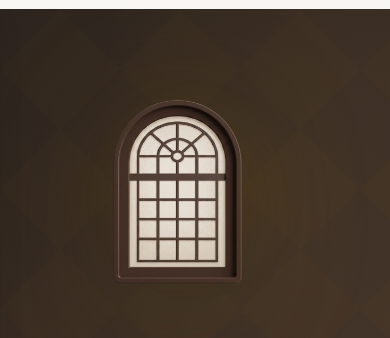
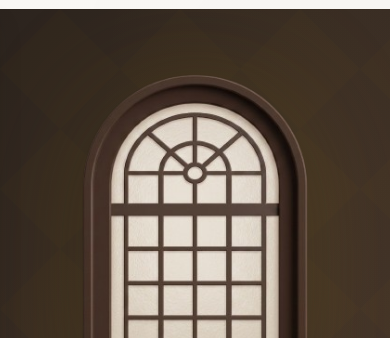
Before and after one commit to ramazanoeztuerk/wibev.de, a plain HTML site: page index.html in a window 390 px wide. Shown: the part 81-419 px from the top of the page. Drawn offline with Linux system fonts and the light colour scheme; a web font is replaced by a local one.

```diff
--- a/assets/css/styles.css
+++ b/assets/css/styles.css
@@ -565,8 +565,8 @@
 
 .hero-frame {
   position: relative;
-  width: 380px;
-  height: 320px;
+  width: 300px;
+  height: 400px;
   display: flex;
   align-items: center;
   justify-content: center;
@@ -1949,8 +1949,8 @@
     height: 260px;
   }
   .hero-frame {
-    width: 300px;
-    height: 250px;
+    width: 260px;
+    height: 340px;
   }
 
   /* Header Adjustments */
--- a/index.html
+++ b/index.html
@@ -64,7 +64,7 @@
             <div class="hero-shape-bg"></div>
             <div class="hero-frame">
               <div class="hero-frame-inner">
-                <img src="assets/images/Gemini_Generated_Image_yighysyighysyigh-removebg-preview.png"
+                <img src="assets/images/Gemini_Generated_Image_yighysyighysyigh-removebg-preview-cropped.png"
                   alt="Dienst am Menschen – Seit den 1970er Jahren" class="hero-frame-image">
               </div>
             </div>
```
Also changed, not shown: assets/images/Gemini_Generated_Image_yighysyighysyigh-removebg-preview-cropped.png (added).
